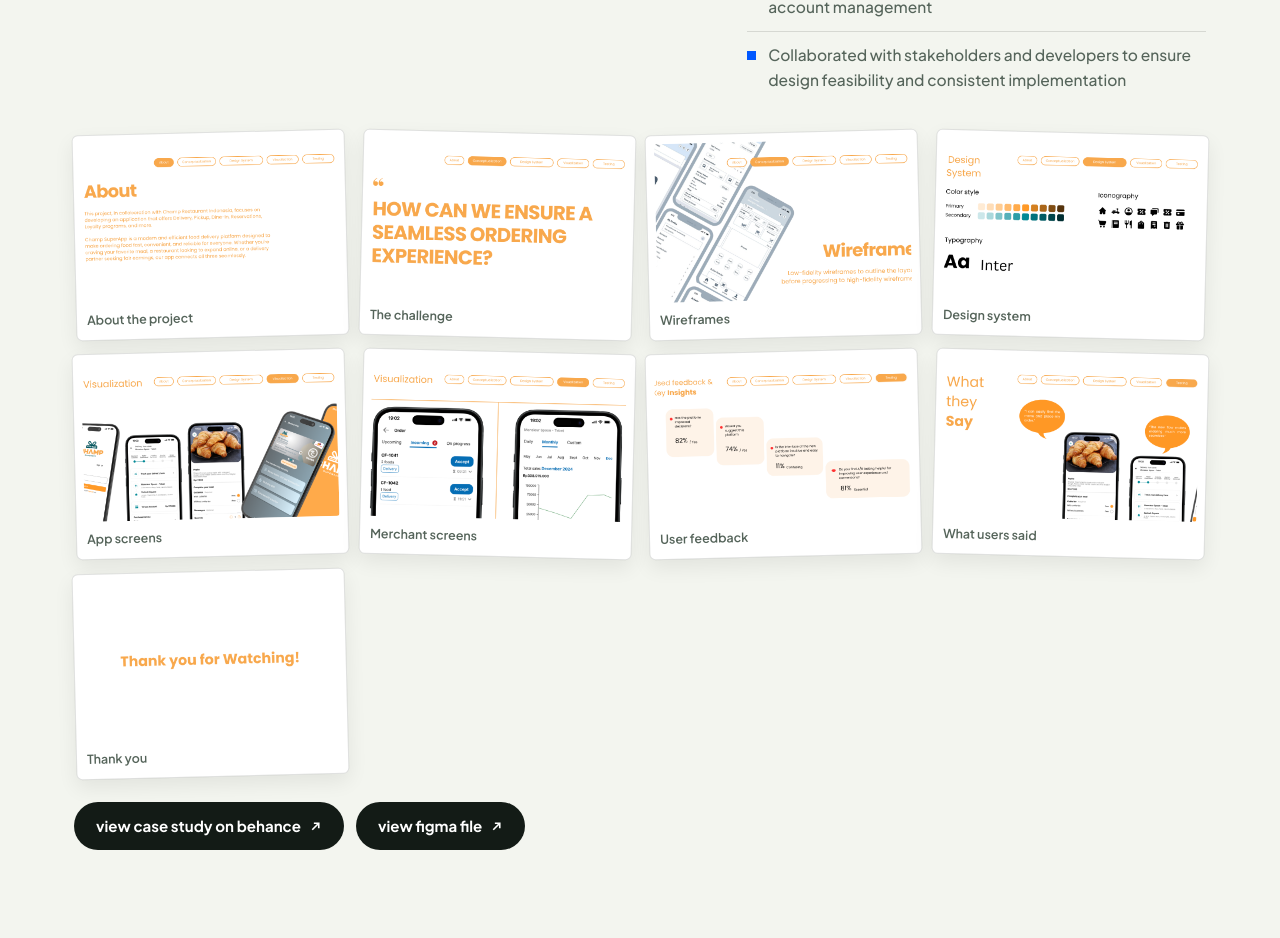
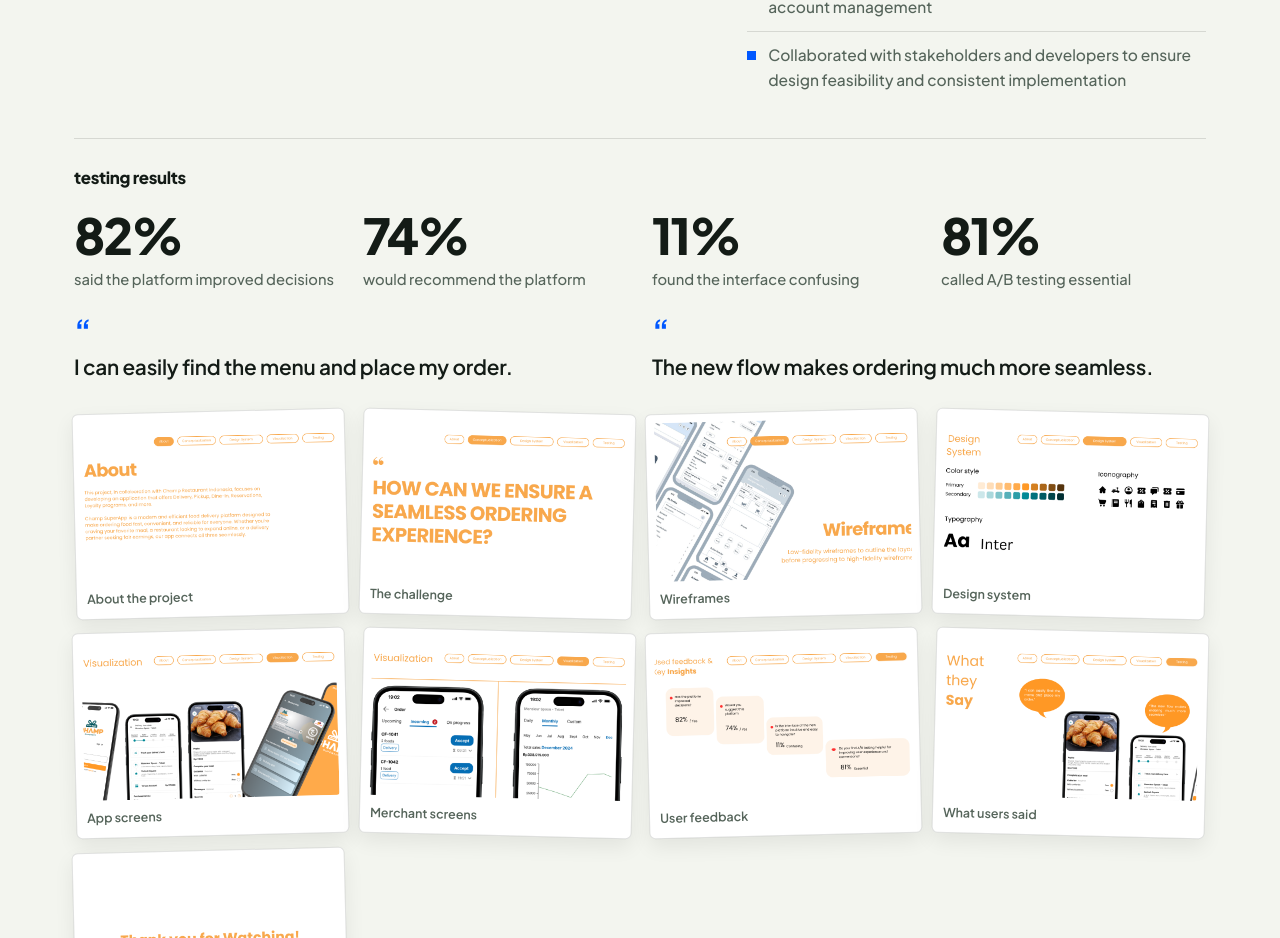
Before and after one commit to giogioanggasta/gio-porto, a React (Vite) app: page / in a window 1280 px wide. Shown: the part 6413-7351 px from the top of the page. Built offline with nearby package versions, Linux system fonts and the light colour scheme.

Commit message:
Add CHAMP testing results section (stats + user quotes)

```diff
--- a/src/components/ProjectCase.jsx
+++ b/src/components/ProjectCase.jsx
@@ -87,6 +87,27 @@ export default function ProjectCase({ project, onOpenGallery }) {
         </ul>
       </div>
 
+      {project.results ? (
+        <div className="results">
+          <h3>{project.results.title}</h3>
+          <div className="results-stats">
+            {project.results.stats.map((stat) => (
+              <div className="result-stat" key={stat.label}>
+                <b>{stat.value}</b>
+                <span>{stat.label}</span>
+              </div>
+            ))}
+          </div>
+          {project.results.quotes ? (
+            <div className="results-quotes">
+              {project.results.quotes.map((quote) => (
+                <blockquote key={quote}>{quote}</blockquote>
+              ))}
+            </div>
+          ) : null}
+        </div>
+      ) : null}
+
       {project.id === 'taman-safari' ? <SafariQuest /> : null}
 
       <div className="gallery">
--- a/src/data/portfolio.js
+++ b/src/data/portfolio.js
@@ -156,6 +156,19 @@ export const projects = [
       'Designed key features including menu discovery, product details, cart, checkout, order tracking, and customer account management',
       'Collaborated with stakeholders and developers to ensure design feasibility and consistent implementation',
     ],
+    results: {
+      title: 'testing results',
+      stats: [
+        { value: '82%', label: 'said the platform improved decisions' },
+        { value: '74%', label: 'would recommend the platform' },
+        { value: '11%', label: 'found the interface confusing' },
+        { value: '81%', label: 'called A/B testing essential' },
+      ],
+      quotes: [
+        'I can easily find the menu and place my order.',
+        'The new flow makes ordering much more seamless.',
+      ],
+    },
     cover: {
       src: '/images/champ/1.png',
       alt: 'Champ deck cover: Food App Champ for Champ Restaurant Indonesia, 2025, with the Champ app home screen',
--- a/src/index.css
+++ b/src/index.css
@@ -184,6 +184,18 @@
       .highlights li b{ color:var(--ink); }
       .tags{ display:flex; flex-wrap:wrap; gap:8px; margin-top:22px; }
       .tag{ font-size:.8rem; font-weight:600; color:var(--muted); background:var(--paper); border:1px solid var(--line); border-radius:999px; padding:6px 13px; }
+
+      /* ---------- Results (testing stats & quotes) ---------- */
+      .results{ margin-top:34px; border-top:1px solid var(--line); padding-top:26px; }
+      .results h3{ font-size:1.05rem; font-weight:800; letter-spacing:-.02em; text-transform:lowercase; margin:0 0 20px; }
+      .results-stats{ display:grid; grid-template-columns:repeat(4, 1fr); gap:24px; }
+      @media (max-width:820px){ .results-stats{ grid-template-columns:repeat(2, 1fr); } }
+      .result-stat b{ display:block; font-size:clamp(2.2rem, 5vw, 3.1rem); font-weight:800; letter-spacing:-.04em; line-height:1; }
+      .result-stat span{ display:block; color:var(--muted); font-size:.92rem; font-weight:500; margin-top:8px; line-height:1.45; }
+      .results-quotes{ display:grid; grid-template-columns:1fr 1fr; gap:24px; margin-top:28px; }
+      @media (max-width:820px){ .results-quotes{ grid-template-columns:1fr; } }
+      .results-quotes blockquote{ margin:0; font-size:clamp(1.05rem, 2vw, 1.3rem); font-weight:600; line-height:1.45; letter-spacing:-.01em; }
+      .results-quotes blockquote::before{ content:"“"; display:block; color:var(--blue); font-size:2.2rem; line-height:.8; margin-bottom:6px; }
       .gallery{ display:grid; grid-template-columns:repeat(4, 1fr); gap:14px; margin-top:28px; }
       @media (max-width:820px){ .gallery{ grid-template-columns:repeat(2, 1fr); } }
       .gallery button{
```
